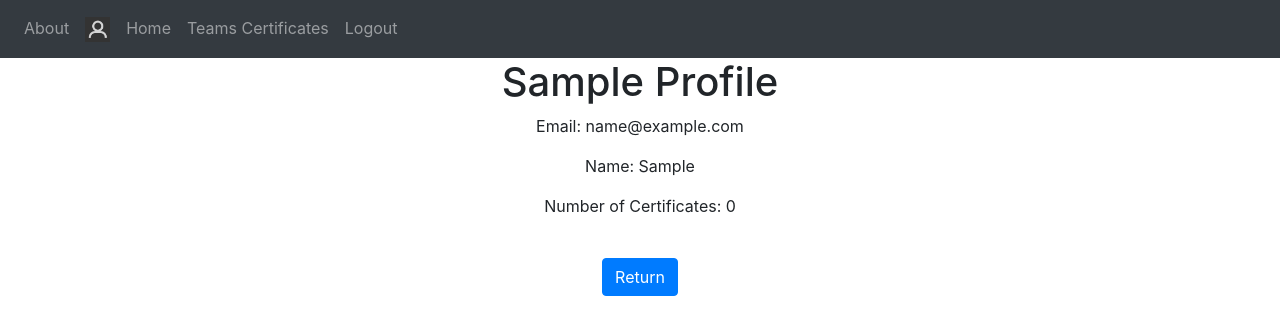
After one commit to naor-aviv/aws_web_project, a Flask app: page /profile in a window 1280 px wide. The commit adds this page. Shown: the top 335 px of the page. Run offline with Flask 3, Linux system fonts and the light colour scheme; the visitor is signed in with stand-in values (Sample User, id 1); data that the repository does not hold is empty; some libraries are stand-ins or nearby versions.

Commit message:
Fixed web code and integrate with terraform

```diff
--- a/two-tiers-web-application/main.py
+++ b/two-tiers-web-application/main.py
@@ -1,8 +1,8 @@
 from website import create_app
+from flask import Blueprint, render_template, request, flash, redirect, url_for
 
 
 app = create_app()
 
-
 if __name__ == '__main__':
     app.run(host='0.0.0.0', port=80, debug=True)
--- a/two-tiers-web-application/requirements.txt
+++ b/two-tiers-web-application/requirements.txt
@@ -3,3 +3,4 @@ Flask-SQLAlchemy
 flask-login
 mysql-connector-python
 pymysql
+Flask-Bcrypt
--- a/two-tiers-web-application/website/__init__.py
+++ b/two-tiers-web-application/website/__init__.py
@@ -2,31 +2,40 @@ from flask import Flask
 from flask_sqlalchemy import SQLAlchemy
 from os import path
 from flask_login import LoginManager
+from flask_bcrypt import Bcrypt
 import cred
 import pymysql
 pymysql.install_as_MySQLdb()
 
 
-
+bcrypt = Bcrypt()
 db = SQLAlchemy()
+DB_NAME = "database.db"
 
 def create_app():
     app = Flask(__name__)
+    bcrypt.init_app(app)
+
     app.config['SECRET_KEY'] = 'hjshjhdjah kjshkjdhjs'
 
-    app.config['SQLALCHEMY_DATABASE_URI'] = f'mysql://{cred.mysql_user}:{cred.mysql_password}@{cred.mysql_host}/{cred.mysql_db}'
-    app.config['SQLALCHEMY_TRACK_MODIFICATIONS'] = False
+#    app.config['SQLALCHEMY_DATABASE_URI'] = f'mysql://{cred.mysql_user}:{cred.mysql_password}@{cred.mysql_host}/{cred.mysql_db}'
+    app.config['SQLALCHEMY_DATABASE_URI'] = f'sqlite:///{DB_NAME}'
+#    app.config['SQLALCHEMY_TRACK_MODIFICATIONS'] = False
     db.init_app(app)
 
     from .views import views
     from .auth import auth
+    from .about import about
+    from .profile import profile
 
     app.register_blueprint(views, url_prefix='/')
     app.register_blueprint(auth, url_prefix='/')
+    app.register_blueprint(about, url_prefix='/')
+    app.register_blueprint(profile, url_prefix='/')
 
     from .models import User, Cert
 
-    #create_database(app)
+    create_database(app)
 
     login_manager = LoginManager()
     login_manager.login_view = 'auth.login'
@@ -40,6 +49,8 @@ def create_app():
 
 
 def create_database(app):
-    if not path.exists('website/' + cred.mysql_db):
-        db.create_all(app=app)
-        print('Created Database!')
+#    if not path.exists('website/' + cred.mysql_db):
+    if not path.exists('website/' + DB_NAME):
+        with app.app_context():
+            db.create_all()
+            print('Created Database!')
--- a/two-tiers-web-application/website/models.py
+++ b/two-tiers-web-application/website/models.py
@@ -3,7 +3,6 @@ from flask_login import UserMixin
 from sqlalchemy.sql import func
 from flask_sqlalchemy import SQLAlchemy
 import cred
-
 
 
 class Cert(db.Model):
--- /dev/null
+++ b/two-tiers-web-application/website/profile.py
@@ -0,0 +1,12 @@
+from flask import Blueprint, render_template, request, flash, redirect, url_for
+from .models import User
+from flask_login import login_user, login_required, logout_user, current_user
+
+
+profile = Blueprint('profile', __name__)
+
+@profile.route('/profile', methods=['GET', 'POST'])
+@login_required
+def profile_page():
+    previous_page = request.args.get('previous_page')
+    return render_template("profile.html", user=current_user)
--- a/two-tiers-web-application/website/templates/base.html
+++ b/two-tiers-web-application/website/templates/base.html
@@ -29,10 +29,20 @@
       </button>
       <div class="collapse navbar-collapse" id="navbar">
         <div class="navbar-nav">
+        <a class="nav-item nav-link" id="about" href="/about">About</a>
           {% if user.is_authenticated %}
+          <a class="nav-item nav-link" id="profile" href="/profile">
+            <img src="/static/profile.png" alt="Person Icon" class="icon">
+          </a>
           <a class="nav-item nav-link" id="home" href="/">Home</a>
           <a class="nav-item nav-link" id="home" href="/teams-certificates">Teams Certificates</a>
           <a class="nav-item nav-link" id="logout" href="/logout">Logout</a>
+          <style>
+            .icon {
+                width: 25px; /* Adjust the width as needed */
+                height: auto; /* Maintain the aspect ratio */
+            }
+          </style>
           {% else %}
           <a class="nav-item nav-link" id="login" href="/login">Login</a>
           <a class="nav-item nav-link" id="signUp" href="/sign-up">Sign Up</a>
--- /dev/null
+++ b/two-tiers-web-application/website/templates/profile.html
@@ -0,0 +1,21 @@
+{% extends "base.html" %}
+{% block title %}Profile{% endblock %}
+{% block content %}
+    <h1 align="center">{{ user.first_name }} Profile</h1>
+
+    <!-- Display user information -->
+    <div align="center">
+        <p>Email: {{ user.email }}</p>
+        <p>Name: {{ user.first_name }}</p>
+        <p>Number of Certificates: {{ user.certs | length }}</p>
+        <!-- Add other user profile information here -->
+    </div>
+
+    <form method="GET" action="{{ request.referrer }}">
+        <input type="hidden" name="previous_page" value="{{ request.referrer }}">
+        <br />
+        <div align="center">
+            <button type="submit" class="btn btn-primary">Return</button>
+        </div>
+    </form>
+{% endblock %}
```
Also changed, not shown: two-tiers-web-application/website/about.py (added, +11 -0 lines), two-tiers-web-application/website/auth.py (+17 -7 lines), two-tiers-web-application/website/templates/about.html (added, +15 -0 lines), two-tiers-web-application/website/views.py (+1 -7 lines), two-tiers-web-application/instance/database.db (added), two-tiers-web-application/website/static/profile.png (added), 5 other files.
